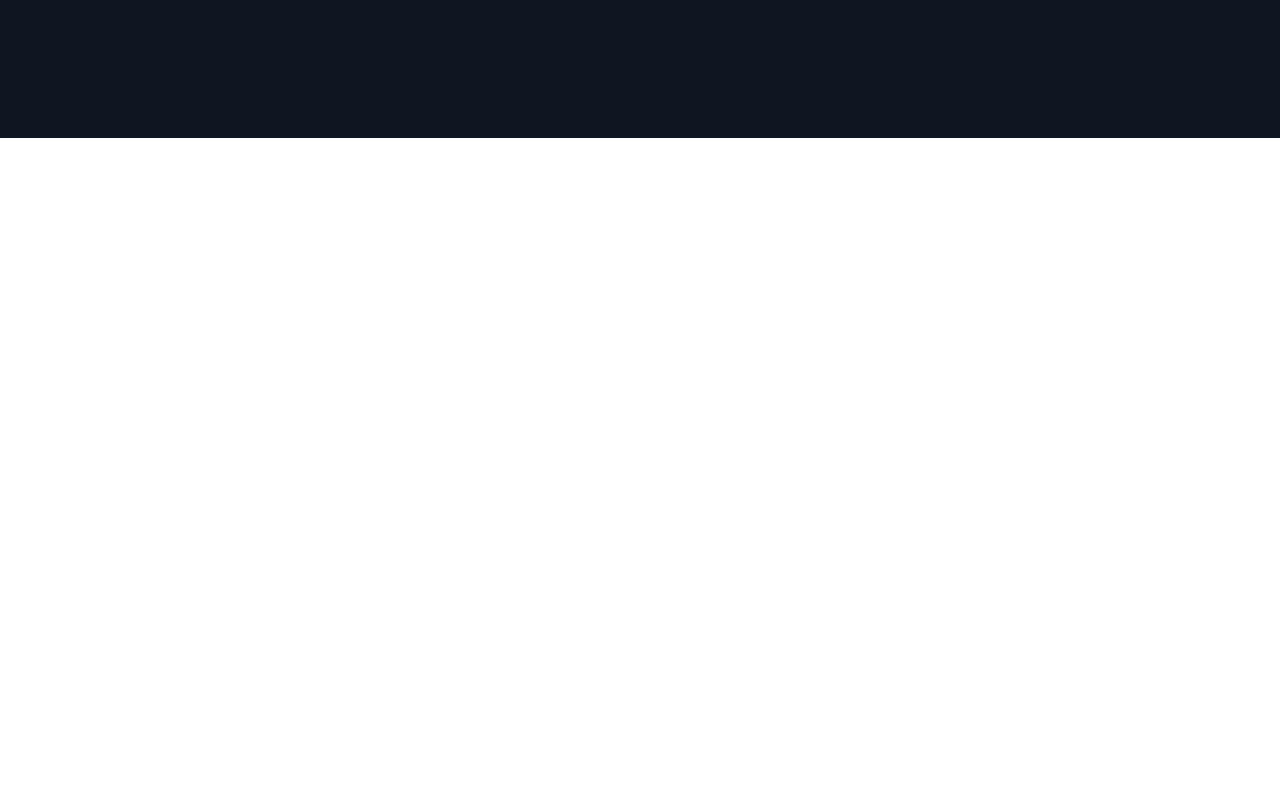
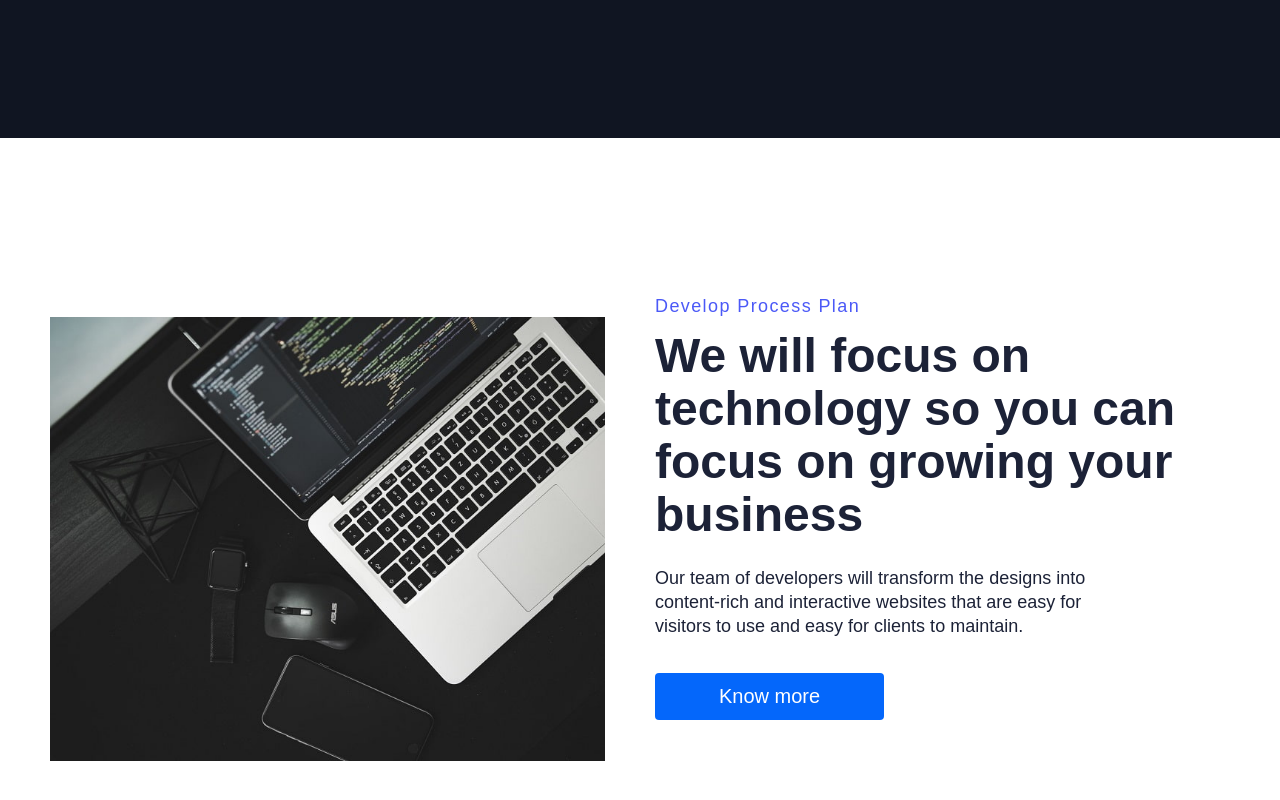
Before and after one commit to StyvenSoft/seven-landing, a React (Create React App) app: page / in a window 1280 px wide. Shown: the part 690-1490 px from the top of the page. Before the commit the page ends 828 px from the top, so only its background shows below. Built offline with nearby package versions, Linux system fonts and the light colour scheme.

Commit message:
Created section Process plan white

```diff
--- a/src/pages/HomePage/Data.js
+++ b/src/pages/HomePage/Data.js
@@ -10,6 +10,22 @@ export const homeObjOne = {
     description: 'We help bussiness owners increase their revenue. Our team of unique specialist can help you acheive your bussiness goals.',
     buttonLabel: 'Get Started',
     img: require('../../images/header.svg').default,
-    alt: '',
+    alt: 'Image development team',
     start: ''
 }
+
+export const homeObjTwo = {
+    lightBg: true,
+    imgStart: 'start',
+    lightTopLine: false,
+    lightText: false,
+    lightTextDesc: false,
+    primary: false,
+    topLine: 'Develop Process Plan',
+    headline: 'We will focus on technology so you can focus on growing your business',
+    description: 'Our team of developers will transform the designs into content-rich and interactive websites that are easy for visitors to use and easy for clients to maintain.',
+    buttonLabel: 'Know more',
+    img: require('../../images/photo-15.jpg').default,
+    alt: 'Image desktop computer',
+    start: 'true'
+}
--- a/src/pages/HomePage/Home.js
+++ b/src/pages/HomePage/Home.js
@@ -1,11 +1,12 @@
 import React from 'react'
 import { InfoSection } from '../../components'
-import { homeObjOne } from './Data'
+import { homeObjOne, homeObjTwo } from './Data'
 
 const Home = () => {
     return (
         <>
             <InfoSection {...homeObjOne} />
+            <InfoSection {...homeObjTwo} />
         </>
     )
 }
```
Also changed, not shown: src/images/photo-15.jpg (added).
